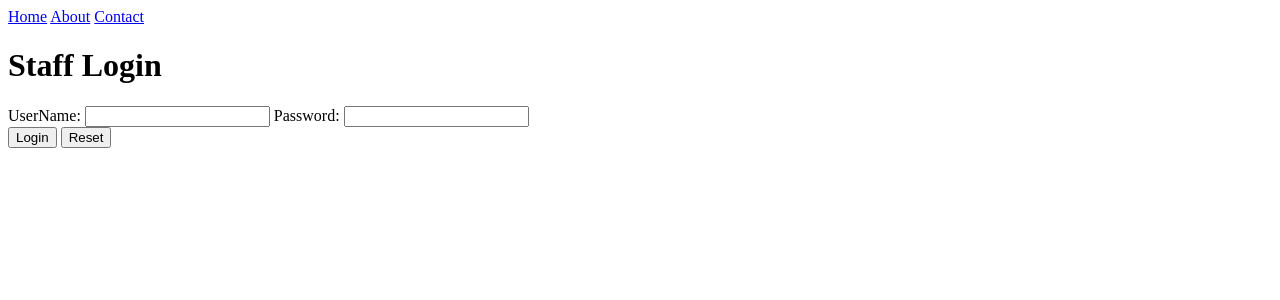
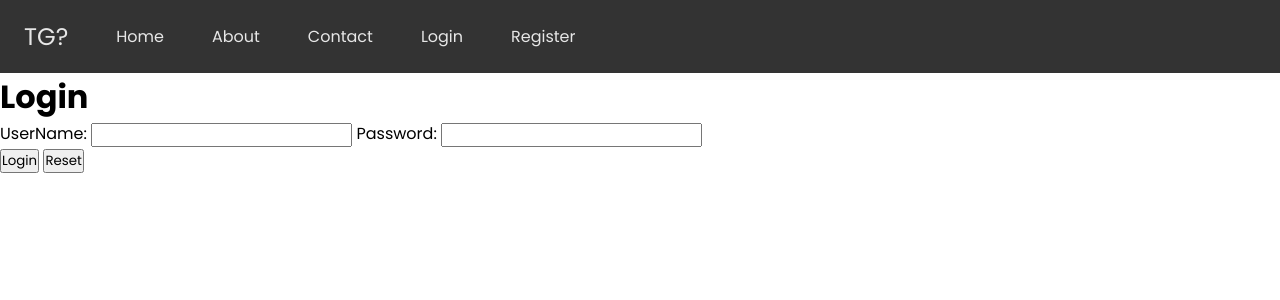
Before and after one commit to dyobidyobs1/resto-inventory-chat, a Django app: page /login/ in a window 1280 px wide. Shown: the top 300 px of the page. Run offline with Django 3.2, Linux system fonts and the light colour scheme.

Commit message:
css and logout and register

```diff
--- a/inventoryapp/forms.py
+++ b/inventoryapp/forms.py
@@ -14,3 +14,8 @@ class SalesForm(forms.ModelForm):
     class Meta:
         model = DailySales
         fields = "__all__"
+
+class CreateUserForm(UserCreationForm):
+    class Meta:
+        model = User
+        fields = ['username', 'password1', 'password2']
--- a/inventoryapp/templates/inventoryapp/base.html
+++ b/inventoryapp/templates/inventoryapp/base.html
@@ -5,6 +5,11 @@
     <meta charset="UTF-8">
     <meta http-equiv="X-UA-Compatible" content="IE=edge">
     <meta name="viewport" content="width=device-width, initial-scale=1.0">
+    <link
+      rel="stylesheet"
+      type="text/css"
+      href="{% static 'css/main.css' %}"
+      />
     {% if title %}
         <title>{{ title }}</title>
     {% else %}
@@ -12,15 +17,40 @@
     {% endif %}
 </head>
 <body>
-    <div class="navbar">
+    <nav class="navbar">
+        <a class="brand" href="#">TG?</a>
+        <ul>
+          <li>
             <a href="{% url 'index' %}">Home</a>
+          </li>
+          <li>
             <a href="{% url 'about' %}">About</a>
+          </li>
+          <li>
             <a href="{% url 'contact' %}">Contact</a>
+          </li>
             {% if user.is_authenticated %}
+            {% if user.is_staff %}
+            <li>
                 <a href="{% url 'inventory' %}">Inventory</a>
+            </li>
+            <li>
                 <a href="{% url 'sales' %}">Sales</a>
+            </li>
             {% endif %}
-    </div>
+            <li>
+                <a href="{% url 'logout' %}">Logout</a>
+            </li>
+            {% else %}
+            <li>
+                <a href="{% url 'login' %}">Login</a>
+            </li>
+            <li>
+                <a href="{% url 'register' %}">Register</a>
+            </li>
+            {% endif %}
+        </ul>
+    </nav>
     <div class="content">
         {% block content %}
         {% endblock %}
--- a/inventoryapp/templates/inventoryapp/login.html
+++ b/inventoryapp/templates/inventoryapp/login.html
@@ -1,6 +1,6 @@
 {% extends 'inventoryapp/base.html' %}
 {% block content %}
-<h1>Staff Login</h1>
+<h1>Login</h1>
 <form action="" method="POST">
     {% csrf_token %}
     <label>UserName: </label>
--- a/inventoryapp/templates/inventoryapp/stocks.html
+++ b/inventoryapp/templates/inventoryapp/stocks.html
@@ -27,6 +27,7 @@
           <td>{{i.prod_type}}</td>
           <td>{{i.size}}</td>
           <td>{{i.price}}</td>
+          <td>{{i.price}}</td>
           <td>{{i.branch}}</td>
           <td>
             <a href="{% url 'updatestock' i.id %}" class="crud">Update</a>
--- a/inventoryapp/urls.py
+++ b/inventoryapp/urls.py
@@ -16,4 +16,5 @@ urlpatterns = [
     # AUTH
     path("login/", views.Login, name="login"),
     path("logout/", views.Logout, name="logout"),
+    path('register/', views.Register, name='register')
 ]
--- a/inventoryapp/views.py
+++ b/inventoryapp/views.py
@@ -5,6 +5,22 @@ from django.contrib import messages
 
 from .models import *
 from .forms import *
+
+def Register(request):
+    if request.user.is_authenticated:
+        return redirect("index")
+    else:
+        form = CreateUserForm()
+        if request.method == "POST":
+            form = CreateUserForm(request.POST)
+            if form.is_valid():
+                form.save()
+                user = form.cleaned_data.get("username")
+                messages.success(request, "Account Created For " + user)
+                return redirect("login")
+
+    context = {"register": form}
+    return render(request, "inventoryapp/register.html", context)
 
 def Login(request):
     if request.user.is_authenticated:
@@ -26,7 +42,7 @@ def Login(request):
 
 def Logout(request):
     logout(request)
-    return redirect("login")
+    return redirect("index")
 
 def index(request):
     context = {}
--- /dev/null
+++ b/static/css/main.css
@@ -0,0 +1,157 @@
+@import url("https://fonts.googleapis.com/css2?family=Poppins:ital,wght@0,300;0,400;0,500;0,700;1,300&display=swap");
+* {
+    padding: 0;
+    margin: 0;
+    -webkit-box-sizing: border-box;
+            box-sizing: border-box;
+    font-family: "Poppins", "sans-serif";
+  }
+
+a {
+    text-decoration: none;
+  }
+
+  .navbar {
+    background-color: #333333;
+    display: flex;
+    align-items:center;
+  }
+
+  .navbar a {
+    color: #e7e7e7;
+  }
+
+  .navbar .brand {
+    display: block;
+    padding: 0 24px;
+    font-size: 24px;
+  }
+
+  .navbar ul {
+    margin: 0;
+    padding: 0;
+    list-style-type: none;
+    display: flex;
+    align-items:center;
+    justify-content: flex-start;
+  }
+
+  .navbar ul li a {
+    color: #e7e7e7;
+    padding: 24px;
+    display: block;
+  }
+
+  .navbar ul a:hover,
+  .navbar ul a:focus,
+  .navbar ul .active {
+    background-color: #272727;
+  }
+
+
+  /* CSS for main element */
+.intro {
+    display: flex;
+    flex-direction: column;
+    justify-content: center;
+    align-items: center;
+    width: 100%;
+    height: 520px;
+    background: linear-gradient(to bottom, rgba(0, 0, 0, 0.5) 0%, rgba(0, 0, 0, 0.5) 100%), url("https://images.unsplash.com/photo-1543353071-10c8ba85a904?ixlib=rb-4.0.3&ixid=MnwxMjA3fDB8MHxwaG90by1wYWdlfHx8fGVufDB8fHx8&auto=format&fit=crop&w=1031&q=80");
+    background-size: cover;
+    background-position: center;
+    background-repeat: no-repeat;
+  }
+
+  .intro h1 {
+    font-family: sans-serif;
+    font-size: 60px;
+    color: #fff;
+    font-weight: bold;
+    text-transform: uppercase;
+    margin: 0;
+  }
+
+  .intro p {
+    font-size: 20px;
+    color: #d1d1d1;
+    text-transform: uppercase;
+    margin: 20px 0;
+  }
+
+  .intro button {
+    background-color: #5edaf0;
+    color: #000;
+    padding: 10px 25px;
+    border: none;
+    border-radius: 5px;
+    font-size: 20px;
+    font-weight: bold;
+    cursor: pointer;
+    box-shadow: 0px 0px 20px rgba(255, 255, 255, 0.4)
+  }
+
+  .achievements {
+    display: flex;
+    justify-content: space-around;
+    align-items: center;
+    padding: 40px 80px;
+  }
+
+  .achievements .work {
+    display: flex;
+    flex-direction: column;
+    justify-content: center;
+    align-items: center;
+    padding: 0 40px;
+  }
+
+  .achievements .work i {
+    width: fit-content;
+    font-size: 50px;
+    color: #333333;
+    border-radius: 50%;
+    border: 2px solid #333333;
+    padding: 12px;
+  }
+
+  .achievements .work .work-heading {
+    font-size: 20px;
+    color: #333333;
+    text-transform: uppercase;
+    margin: 10px 0;
+  }
+
+  .achievements .work .work-text {
+    font-size: 15px;
+    color: #585858;
+    margin: 10px 0;
+  }
+
+  .about-me {
+    display: flex;
+    justify-content: center;
+    align-items: center;
+    padding: 40px 80px;
+    border-top: 2px solid #eeeeee;
+  }
+
+  .about-me img {
+    width: 500px;
+    max-width: 100%;
+    height: auto;
+    border-radius: 10px;
+  }
+
+  .about-me-text h2 {
+    font-size: 30px;
+    color: #333333;
+    text-transform: uppercase;
+    margin: 0;
+  }
+
+  .about-me-text p {
+    font-size: 15px;
+    color: #585858;
+    margin: 10px 0;
+  }
```
Also changed, not shown: inventoryapp/templates/inventoryapp/index.html (+31 -2 lines), inventoryapp/templates/inventoryapp/register.html (added, +27 -0 lines), db.sqlite3. Lines whose indentation alone changed are shown as unchanged.
